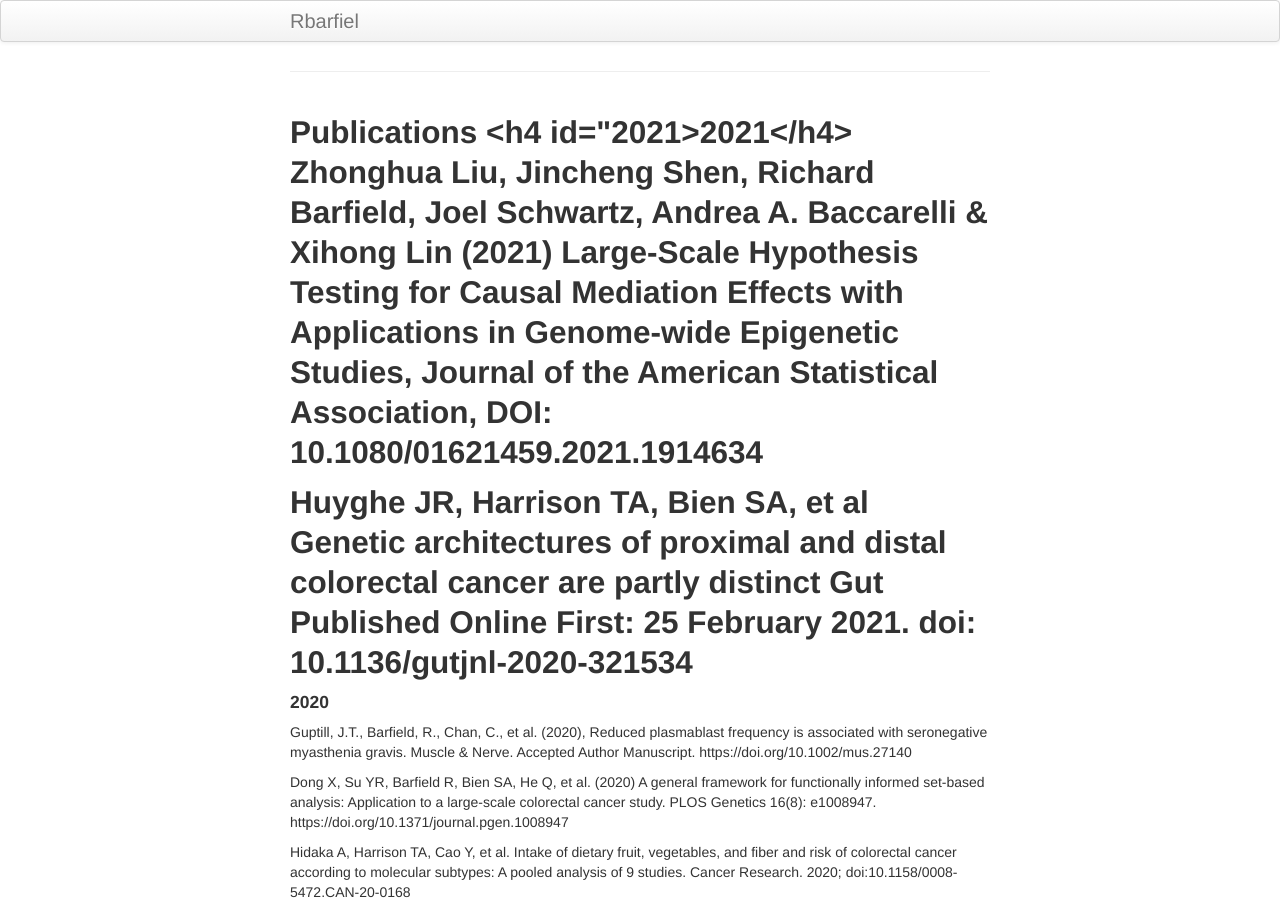
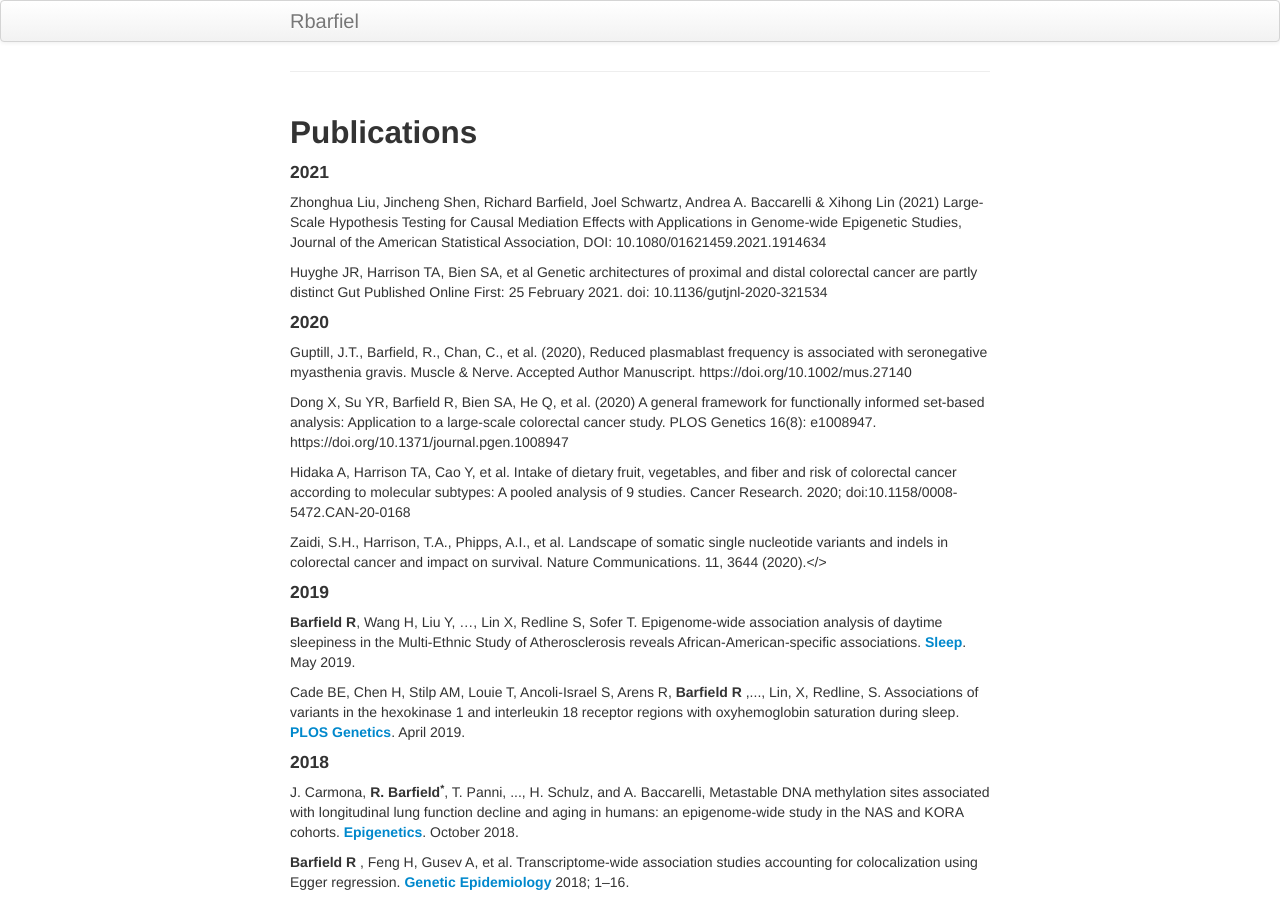
Before and after one commit to rbarfield/Barfield_website, a Jekyll site: the page built from pages/publications.md, in a window 1280 px wide and 900 px high. Built offline with Jekyll 4.4.1, drawn with Linux system fonts in a browser that asks for light colours.

Commit message:
Update publications.md

```diff
--- a/pages/publications.md
+++ b/pages/publications.md
@@ -4,7 +4,7 @@ layout: page
 <html lang="en-us">
 <h2> Publications
 
-<h4 id="2021>2021</h4>
+<h4 id="2021">2021</h4>
 
 <p>Zhonghua Liu, Jincheng Shen, Richard Barfield, Joel Schwartz, Andrea A. Baccarelli & Xihong Lin (2021) Large-Scale Hypothesis Testing for Causal Mediation Effects with Applications in Genome-wide Epigenetic Studies, Journal of the American Statistical Association, DOI: 10.1080/01621459.2021.1914634 </p>
 
```
